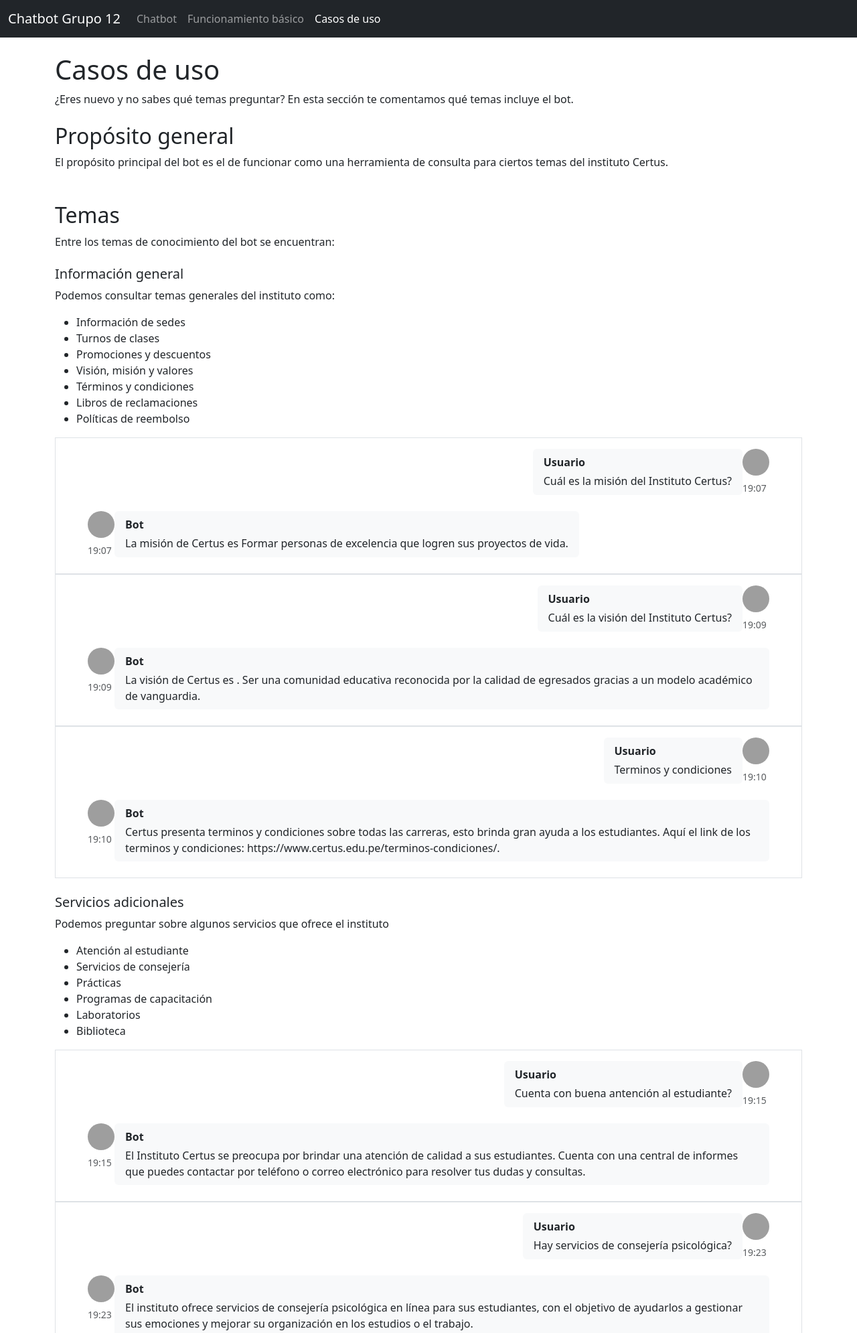
After one commit to IRypS/chatbot_web, a Flask app: page /use-cases in a window 1280 px wide. The commit adds this page. Shown: the top 1990 px of the page at 67% size. Run offline with Flask 3, Linux system fonts and the light colour scheme; grey boxes are pictures that could not be loaded.

Commit message:
add use cases

```diff
--- a/json/knowledge_base.json
+++ b/json/knowledge_base.json
@@ -160,7 +160,7 @@
       "answer": "La misión de Certus es Formar personas de excelencia que logren sus proyectos de vida."
     },
     {
-      "question": "Visión de Certus",
+      "question": "Cuál es la visión del Instituto Certus?",
       "answer": "La visión de Certus es . Ser una comunidad educativa reconocida por la calidad de egresados gracias a un modelo académico de vanguardia."
     },
     {
--- a/main.py
+++ b/main.py
@@ -14,17 +14,14 @@
 def index():
     return render_template('index.html')
 
-# @app.route('/faq')
-# def faq():
-#     return render_template('faq.html')
 
 @app.route('/basic')
 def basic():
     return render_template('basic.html')
 
-@app.route('/tutorial')
-def tutorial():
-    return render_template('tutorial.html')
+@app.route('/use-cases')
+def useCases():
+    return render_template('use-cases.html')
 
 @app.route('/leave')
 def leave():
--- a/templates/basic.html
+++ b/templates/basic.html
@@ -27,7 +27,7 @@
               <a class="nav-link active" aria-current="page" href="/basic">Funcionamiento básico</a>
             </li>
             <li class="nav-item">
-              <a class="nav-link" href="/tutorial">¿Cómo usar el bot?</a>
+              <a class="nav-link" href="/use-cases">Casos de uso</a>
             </li>
           </ul>
         </div>
@@ -79,7 +79,7 @@
             <p>En caso de no conocer la respuesta. El bot activará el <b>modo enseñanza</b> donde solicitará una respuesta para responder en un futuro cuando se le haga una pregunta similar.</p>
         </div>
 
-        <div class="mt-5">
+        <div id="learn" class="mt-5">
             <h2>Modo enseñanza</h2>
             <p>Cuando el bot no encuentra una pregunta le será imposibles responder. Es por ello que el bot entrará automáticamente en el modo enseñanza. Este modo será visible porque el color del botón cambiará así como el placeholder el input.</p>
             <p>Por el momento se tiene activado este sistema y está pensado principalmente para uso administrativo. Para el lado del usuario se tiene pensado filtrar temas polémicos e incluso inhabilitar el bot ante un mal uso. Sin embargo estos puntos serán añadidos en futuras versiones.</p>
--- a/templates/index.html
+++ b/templates/index.html
@@ -27,7 +27,7 @@
               <a class="nav-link" href="/basic">Funcionamiento básico</a>
             </li>
             <li class="nav-item">
-              <a class="nav-link" href="/tutorial">¿Cómo usar el bot?</a>
+              <a class="nav-link" href="/use-cases">Casos de uso</a>
             </li>
           </ul>
         </div>
--- /dev/null
+++ b/templates/use-cases.html
@@ -0,0 +1,257 @@
+<!doctype html>
+<html lang="es">
+
+  <head>
+    <meta charset="utf-8">
+    <meta name="viewport" content="width=device-width, initial-scale=1">
+    <title>Casos de uso</title>
+    <link href="https://cdn.jsdelivr.net/npm/bootstrap@5.3.2/dist/css/bootstrap.min.css" rel="stylesheet" integrity="sha384-T3c6CoIi6uLrA9TneNEoa7RxnatzjcDSCmG1MXxSR1GAsXEV/Dwwykc2MPK8M2HN" crossorigin="anonymous">
+    <link rel="stylesheet" href="{{ url_for('static', filename='css/styles.css' ) }}">
+  </head>
+
+  <body>
+
+    <!-- Nav -->
+    <nav class="navbar navbar-expand-lg navbar-dark bg-dark">
+      <div class="container-fluid">
+        <a class="navbar-brand" href="/">Chatbot Grupo 12</a>
+        <button class="navbar-toggler" type="button" data-bs-toggle="collapse" data-bs-target="#navbarSupportedContent" aria-controls="navbarSupportedContent" aria-expanded="false" aria-label="Toggle navigation">
+          <span class="navbar-toggler-icon"></span>
+        </button>
+        <div class="collapse navbar-collapse" id="navbarSupportedContent">
+          <ul class="navbar-nav me-auto mb-2 mb-lg-0">
+            <li class="nav-item">
+              <a class="nav-link" href="/">Chatbot</a>
+            </li>
+            <li class="nav-item">
+              <a class="nav-link" href="/basic">Funcionamiento básico</a>
+            </li>
+            <li class="nav-item">
+              <a class="nav-link active" aria-current="page" href="/use-cases">Casos de uso</a>
+            </li>
+          </ul>
+        </div>
+      </div>
+    </nav>
+    <!-- END Nav -->
+
+    <div class="container">
+
+        <div class="my-4">
+            <h1>Casos de uso</h1>
+            <p>¿Eres nuevo y no sabes qué temas preguntar? En esta sección te comentamos qué temas incluye el bot.</p>
+        </div>
+
+        <div>
+            <h2>Propósito general</h2>
+            <p>El propósito principal del bot es el de funcionar como una herramienta de consulta para ciertos temas del instituto Certus.</p>
+        </div>
+
+
+        <div class="mt-5">
+          <h2>Temas</h2>
+          <p>Entre los temas de conocimiento del bot se encuentran:</p>
+
+
+          <div class="mt-4">
+            <h5>Información general</h5>
+            <p>Podemos consultar temas generales del instituto como:</p>
+            <ul>
+              <li>Información de sedes</li>
+              <li>Turnos de clases</li>
+              <li>Promociones y descuentos</li>
+              <li>Visión, misión y valores</li>
+              <li>Términos y condiciones</li>
+              <li>Libros de reclamaciones</li>
+              <li>Políticas de reembolso</li>
+            </ul>
+
+            <div class="col-12 px-5 py-0 border" id="chat-messages">
+              <div id="messages" class="mt-3" style="height: 95%;">
+              <div class="chat-message-right mb-4">
+              <div>
+                <img src="https://cdn.pixabay.com/photo/2012/05/07/01/54/owl-47526_1280.png" class="rounded-circle mr-1" alt="Usuario" width="40" height="40">
+                <div class="text-muted small text-nowrap mt-2">19:07</div>
+              </div>
+              <div class="flex-shrink-1 bg-light rounded py-2 px-3 mr-3">
+                <div class="font-weight-bold mb-1"><b>Usuario</b></div>
+                Cuál es la misión del Instituto Certus?
+              </div></div><div class="chat-message-left mb-4">
+              <div>
+                <img src="https://cdn.pixabay.com/photo/2022/09/25/23/28/android-7479380_1280.png" class="rounded-circle mr-1" alt="Bot" width="40" height="40">
+                <div class="text-muted small text-nowrap mt-2">19:07</div>
+              </div>
+              <div class="flex-shrink-1 bg-light rounded py-2 px-3 mr-3">
+                <div class="font-weight-bold mb-1"><b>Bot</b></div>
+                La misión de Certus es Formar personas de excelencia que logren sus proyectos de vida.
+              </div></div></div>
+            </div>
+
+            <div class="col-12 px-5 py-0 border" id="chat-messages">
+              <div id="messages" class="mt-3" style="height: 95%;">
+              <div class="chat-message-right mb-4">
+              <div>
+                <img src="https://cdn.pixabay.com/photo/2012/05/07/01/54/owl-47526_1280.png" class="rounded-circle mr-1" alt="Usuario" width="40" height="40">
+                <div class="text-muted small text-nowrap mt-2">19:09</div>
+              </div>
+              <div class="flex-shrink-1 bg-light rounded py-2 px-3 mr-3">
+                <div class="font-weight-bold mb-1"><b>Usuario</b></div>
+                Cuál es la visión del Instituto Certus?
+              </div></div><div class="chat-message-left mb-4">
+              <div>
+                <img src="https://cdn.pixabay.com/photo/2022/09/25/23/28/android-7479380_1280.png" class="rounded-circle mr-1" alt="Bot" width="40" height="40">
+                <div class="text-muted small text-nowrap mt-2">19:09</div>
+              </div>
+              <div class="flex-shrink-1 bg-light rounded py-2 px-3 mr-3">
+                <div class="font-weight-bold mb-1"><b>Bot</b></div>
+                La visión de Certus es . Ser una comunidad educativa reconocida por la calidad de egresados gracias a un modelo académico de vanguardia.
+              </div></div></div>
+            </div>
+
+            <div class="col-12 px-5 py-0 border" id="chat-messages">
+              <div id="messages" class="mt-3" style="height: 95%;">
+              <div class="chat-message-right mb-4">
+              <div>
+                <img src="https://cdn.pixabay.com/photo/2012/05/07/01/54/owl-47526_1280.png" class="rounded-circle mr-1" alt="Usuario" width="40" height="40">
+                <div class="text-muted small text-nowrap mt-2">19:10</div>
+              </div>
+              <div class="flex-shrink-1 bg-light rounded py-2 px-3 mr-3">
+                <div class="font-weight-bold mb-1"><b>Usuario</b></div>
+                Terminos y condiciones
+              </div></div><div class="chat-message-left mb-4">
+              <div>
+                <img src="https://cdn.pixabay.com/photo/2022/09/25/23/28/android-7479380_1280.png" class="rounded-circle mr-1" alt="Bot" width="40" height="40">
+                <div class="text-muted small text-nowrap mt-2">19:10</div>
+              </div>
+              <div class="flex-shrink-1 bg-light rounded py-2 px-3 mr-3">
+                <div class="font-weight-bold mb-1"><b>Bot</b></div>
+                Certus presenta terminos y condiciones sobre todas las carreras, esto brinda gran ayuda a los estudiantes. Aquí el link de los terminos y condiciones: https://www.certus.edu.pe/terminos-condiciones/.
+              </div></div></div>
+            </div>
+          </div>
+
+
+          <div class="mt-4">
+            <h5>Servicios adicionales</h5>
+            <p>Podemos preguntar sobre algunos servicios que ofrece el instituto</p>
+            <ul>
+              <li>Atención al estudiante</li>
+              <li>Servicios de consejería</li>
+              <li>Prácticas</li>
+              <li>Programas de capacitación</li>
+              <li>Laboratorios</li>
+              <li>Biblioteca</li>
+            </ul>
+
+            <div class="col-12 px-5 py-0 border" id="chat-messages">
+              <div id="messages" class="mt-3" style="height: 95%;">
+              <div class="chat-message-right mb-4">
+              <div>
+                <img src="https://cdn.pixabay.com/photo/2012/05/07/01/54/owl-47526_1280.png" class="rounded-circle mr-1" alt="Usuario" width="40" height="40">
+                <div class="text-muted small text-nowrap mt-2">19:15</div>
+              </div>
+              <div class="flex-shrink-1 bg-light rounded py-2 px-3 mr-3">
+                <div class="font-weight-bold mb-1"><b>Usuario</b></div>
+                Cuenta con buena antención al estudiante?
+              </div></div><div class="chat-message-left mb-4">
+              <div>
+                <img src="https://cdn.pixabay.com/photo/2022/09/25/23/28/android-7479380_1280.png" class="rounded-circle mr-1" alt="Bot" width="40" height="40">
+                <div class="text-muted small text-nowrap mt-2">19:15</div>
+              </div>
+              <div class="flex-shrink-1 bg-light rounded py-2 px-3 mr-3">
+                <div class="font-weight-bold mb-1"><b>Bot</b></div>
+                El Instituto Certus se preocupa por brindar una atención de calidad a sus estudiantes. Cuenta con una central de informes que puedes contactar por teléfono o correo electrónico para resolver tus dudas y consultas.
+              </div></div></div>
+            </div>
+
+            <div class="col-12 px-5 py-0 border" id="chat-messages">
+              <div id="messages" class="mt-3" style="height: 95%;">
+              <div class="chat-message-right mb-4">
+              <div>
+                <img src="https://cdn.pixabay.com/photo/2012/05/07/01/54/owl-47526_1280.png" class="rounded-circle mr-1" alt="Usuario" width="40" height="40">
+                <div class="text-muted small text-nowrap mt-2">19:23</div>
+              </div>
+              <div class="flex-shrink-1 bg-light rounded py-2 px-3 mr-3">
+                <div class="font-weight-bold mb-1"><b>Usuario</b></div>
+                Hay servicios de consejería psicológica?
+              </div></div><div class="chat-message-left mb-4">
+              <div>
+                <img src="https://cdn.pixabay.com/photo/2022/09/25/23/28/android-7479380_1280.png" class="rounded-circle mr-1" alt="Bot" width="40" height="40">
+                <div class="text-muted small text-nowrap mt-2">19:23</div>
+              </div>
+              <div class="flex-shrink-1 bg-light rounded py-2 px-3 mr-3">
+                <div class="font-weight-bold mb-1"><b>Bot</b></div>
+                El instituto ofrece servicios de consejería psicológica en línea para sus estudiantes, con el objetivo de ayudarlos a gestionar sus emociones y mejorar su organización en los estudios o el trabajo.
+              </div></div></div>
+            </div>
+
+            <div class="col-12 px-5 py-0 border" id="chat-messages">
+              <div id="messages" class="mt-3" style="height: 95%;">
+              <div class="chat-message-right mb-4">
+              <div>
+                <img src="https://cdn.pixabay.com/photo/2012/05/07/01/54/owl-47526_1280.png" class="rounded-circle mr-1" alt="Usuario" width="40" height="40">
+                <div class="text-muted small text-nowrap mt-2">19:24</div>
+              </div>
+              <div class="flex-shrink-1 bg-light rounded py-2 px-3 mr-3">
+                <div class="font-weight-bold mb-1"><b>Usuario</b></div>
+                Hay biblioteca en Certus?
+              </div></div><div class="chat-message-left mb-4">
+              <div>
+                <img src="https://cdn.pixabay.com/photo/2022/09/25/23/28/android-7479380_1280.png" class="rounded-circle mr-1" alt="Bot" width="40" height="40">
+                <div class="text-muted small text-nowrap mt-2">19:24</div>
+              </div>
+              <div class="flex-shrink-1 bg-light rounded py-2 px-3 mr-3">
+                <div class="font-weight-bold mb-1"><b>Bot</b></div>
+                Claro! El Instituto Certus ofrece una biblioteca de las carreras que ofrece, a parte tiene un apartado virtual, podrás encontrar libros virtuales sobre el tema del que estés interesado.
+              </div></div></div>
+            </div>
+
+          </div>
+
+
+          <div class="mt-4">
+            <h5>Convenios</h5>
+            <p>Podemos preguntar sobre los convenios que posee certus, tanto internacionales como internacionales</p>
+
+            <div class="col-12 px-5 py-0 border" id="chat-messages">
+              <div id="messages" class="mt-3" style="height: 95%;">
+              <div class="chat-message-right mb-4">
+              <div>
+                <img src="https://cdn.pixabay.com/photo/2012/05/07/01/54/owl-47526_1280.png" class="rounded-circle mr-1" alt="Usuario" width="40" height="40">
+                <div class="text-muted small text-nowrap mt-2">18:52</div>
+              </div>
+              <div class="flex-shrink-1 bg-light rounded py-2 px-3 mr-3">
+                <div class="font-weight-bold mb-1"><b>Usuario</b></div>
+                Cuales son los convenios Nacionales?
+              </div></div><div class="chat-message-left mb-4">
+              <div>
+                <img src="https://cdn.pixabay.com/photo/2022/09/25/23/28/android-7479380_1280.png" class="rounded-circle mr-1" alt="Bot" width="40" height="40">
+                <div class="text-muted small text-nowrap mt-2">18:52</div>
+              </div>
+              <div class="flex-shrink-1 bg-light rounded py-2 px-3 mr-3">
+                <div class="font-weight-bold mb-1"><b>Bot</b></div>
+                Certus cuenta con 6 universidades con las que tiene convenio. Estas son: UPN, UTP, Universidad Continental, Universidad ESAN, Univerdad San Ignacio de Loyola, Universidad Peruana de Ciencias Aplicadas. ¿Desea saber cuales son las U. Internacionales?
+              </div></div></div>
+            </div>
+          </div>
+
+
+          <div class="my-5">
+            <h5>¡Y muchos más!</h5>
+            <p>Continúa interactuando con el bot para descubrir más temas. Recuerda que ante una pregunta no encontrada se activará el <a href="/basic#learn">modo enseñanza</a>, explicado dentro de la sección de <a href="/basic">funcionamiento básico</a></p>
+          </div>
+
+        </div>
+
+
+
+
+    </div>
+
+
+
+    <script src="https://cdn.jsdelivr.net/npm/bootstrap@5.3.2/dist/js/bootstrap.bundle.min.js" integrity="sha384-C6RzsynM9kWDrMNeT87bh95OGNyZPhcTNXj1NW7RuBCsyN/o0jlpcV8Qyq46cDfL" crossorigin="anonymous"></script>
+
+  </body>
+
+</html>
```
Also changed, not shown: templates/faq.html (deleted, +0 -41 lines), static/images/tutorial/chat_start_01.png (deleted).
